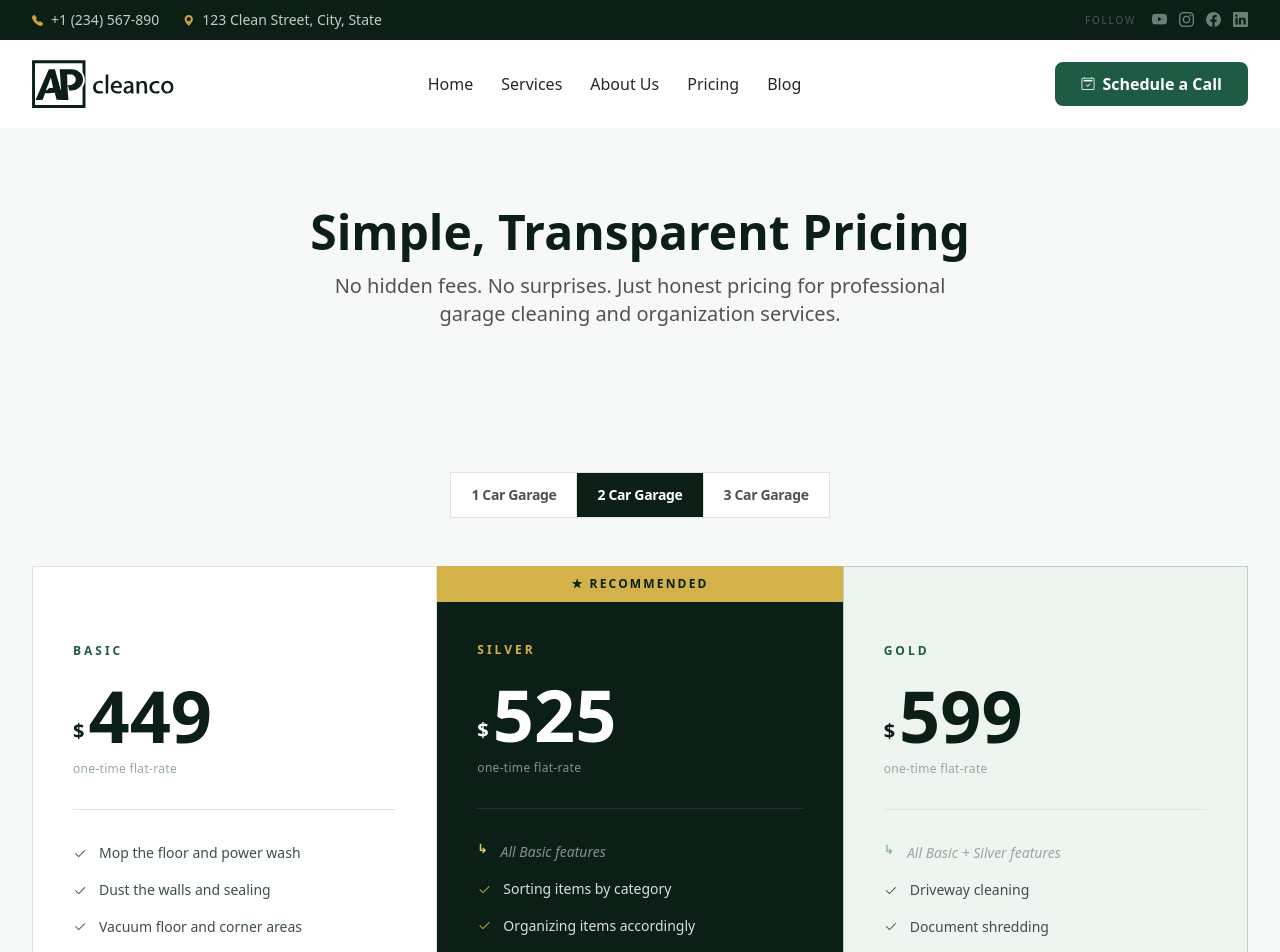
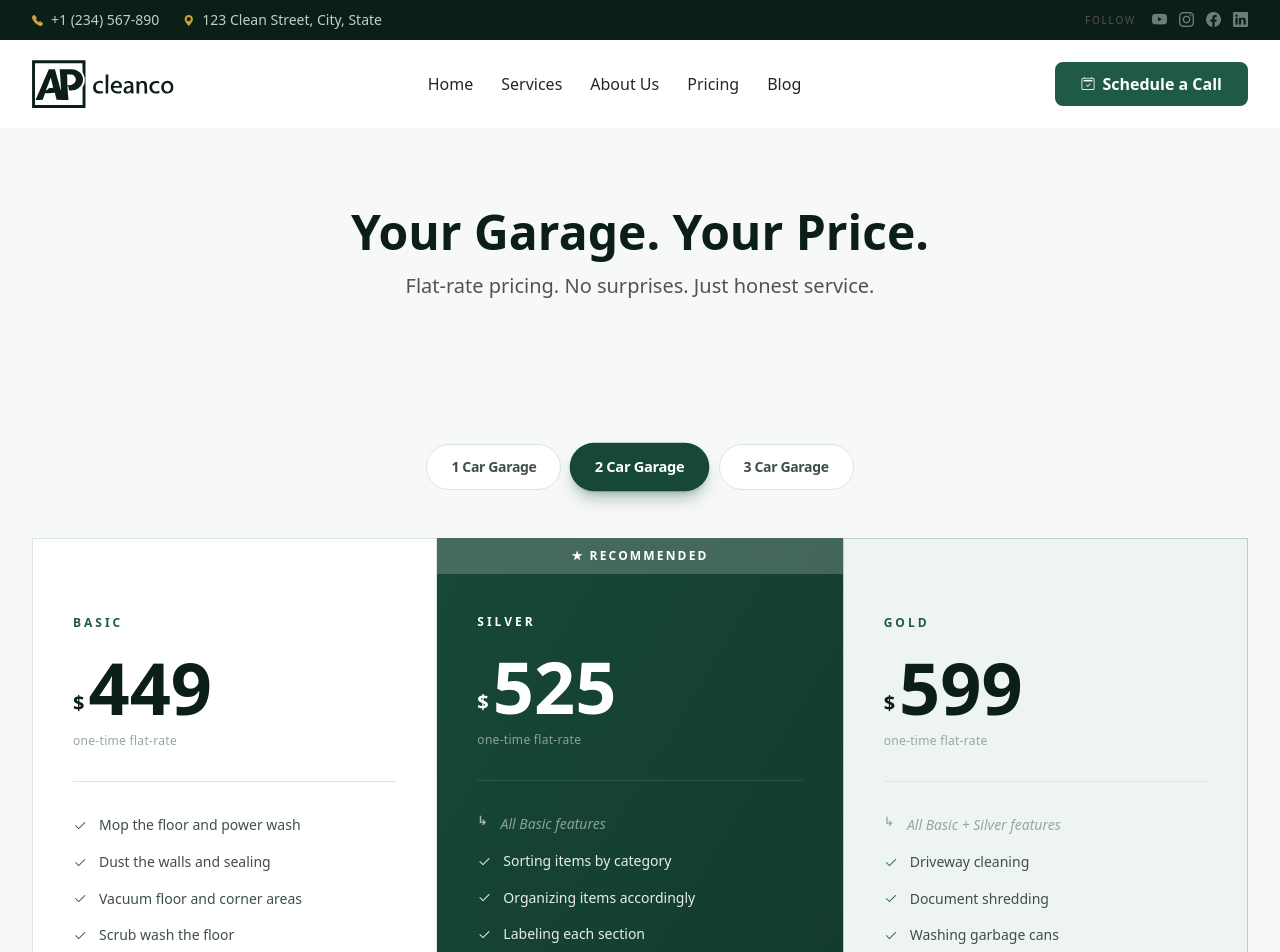
Before and after one commit to website-vikreta/apcleanco, a Next.js app: page /pricing in a window 1280 px wide. Shown: the top 952 px of the page. Built offline with nearby package versions, Linux system fonts and the light colour scheme.

Commit message:
pricing: garage size selector enhancement, header copy refresh, primary gradient for recommended card

```diff
--- a/components/pricing/PricingHeader.tsx
+++ b/components/pricing/PricingHeader.tsx
@@ -6,11 +6,10 @@ export const PricingHeader: React.FC = () => {
   return (
     <header className="max-w-4xl mx-auto px-4 sm:px-6 lg:px-8 text-center">
       <h1 className="text-4xl md:text-5xl font-bold text-neutral-900 mb-4">
-        Simple, Transparent Pricing
+        Your Garage. Your Price.
       </h1>
       <p className="text-lg md:text-xl text-neutral-600 max-w-2xl mx-auto">
-        No hidden fees. No surprises. Just honest pricing for professional
-        garage cleaning and organization services.
+        Flat-rate pricing. No surprises. Just honest service.
       </p>
     </header>
   )
--- a/components/pricing/PricingTable.tsx
+++ b/components/pricing/PricingTable.tsx
@@ -57,27 +57,26 @@ export const PricingTable: React.FC = () => {
       <div className="flex justify-center mb-12 px-4 sm:px-0">
         <fieldset className="w-full sm:w-auto">
           <legend className="sr-only">Select your garage size</legend>
-          <div className="flex w-full sm:w-auto sm:inline-flex bg-white border border-neutral-200" role="group">
-            {GARAGE_SIZES.map((s, i) => (
-              <React.Fragment key={s.value}>
-                {i > 0 && <div className="w-px bg-neutral-200 shrink-0" aria-hidden="true" />}
+          <div className="flex gap-3 w-full sm:w-auto sm:inline-flex flex-wrap justify-center" role="group">
+            {GARAGE_SIZES.map((s) => (
               <button
+                key={s.value}
                 type="button"
                 onClick={() => handleSizeChange(s.value)}
                 aria-pressed={size === s.value}
                 className={`
-                    flex-1 sm:flex-none px-3 sm:px-5 py-3 text-sm font-semibold tracking-tight transition-colors duration-200
+                  px-6 sm:px-6 py-3 rounded-full text-sm font-semibold tracking-tight
+                  transition-all duration-300 ease-out
                   focus-visible:outline-2 focus-visible:outline-offset-2 focus-visible:outline-primary-500
                   ${size === s.value
-                      ? 'bg-primary-900 text-white'
-                      : 'text-neutral-600 hover:text-primary-900 hover:bg-neutral-50'
+                    ? 'bg-primary-600 text-white shadow-lg shadow-primary-600/30 scale-105'
+                    : 'bg-white text-neutral-700 border border-neutral-200 hover:scale-102 hover:shadow-md hover:shadow-neutral-200/50'
                   }
                 `}
               >
                 <span className="hidden sm:inline">{s.label}</span>
                 <span className="sm:hidden">{s.label.replace(' Garage', '')}</span>
               </button>
-              </React.Fragment>
             ))}
           </div>
         </fieldset>
@@ -101,7 +100,7 @@ export const PricingTable: React.FC = () => {
               className={`
                 pricing-card flex flex-col
                 ${isRecommended
-                  ? 'bg-primary-900 z-10 order-first md:order-0'
+                  ? 'bg-linear-to-br from-primary-600 to-primary-700 z-10 order-first md:order-0'
                   : plan.id === 'gold'
                     ? 'bg-primary-50 border border-primary-200'
                     : 'bg-white border border-neutral-200'
@@ -109,12 +108,12 @@ export const PricingTable: React.FC = () => {
               `}
               aria-label={`${plan.name} plan — $${price} for a ${currentSizeLabel}`}
             >
-              {/* ── Top bar: gold badge (recommended) or invisible spacer ───── */}
+              {/* ── Top bar: subtle badge (recommended) or invisible spacer ───── */}
               <div
                 className={`
                   py-2.5 text-xs font-extrabold tracking-[0.18em] uppercase text-center
                   ${isRecommended
-                    ? 'bg-accent-400 text-primary-900'
+                    ? 'bg-white/20 text-white'
                     : 'text-transparent select-none'
                   }
                 `}
@@ -129,7 +128,7 @@ export const PricingTable: React.FC = () => {
                 {/* Plan name */}
                 <h3 className={`
                   text-xs font-extrabold tracking-[0.25em] uppercase mb-5
-                  ${isRecommended ? 'text-accent-400' : 'text-primary-500'}
+                  ${isRecommended ? 'text-white' : 'text-primary-500'}
                 `}>
                   {plan.name}
                 </h3>
@@ -168,8 +167,8 @@ export const PricingTable: React.FC = () => {
                           className={`
                             shrink-0 mt-0.5 leading-none
                             ${isInherit
-                              ? `text-xs font-bold tracking-widest ${isRecommended ? 'text-accent-300' : 'text-primary-300'}`
-                              : isRecommended ? 'text-accent-400' : 'text-primary-500'
+                              ? `text-xs font-bold tracking-widest ${isRecommended ? 'text-white/60' : 'text-primary-300'}`
+                              : isRecommended ? 'text-white' : 'text-primary-500'
                             }
                           `}
                           aria-hidden="true"
@@ -183,7 +182,7 @@ export const PricingTable: React.FC = () => {
                           text-sm leading-relaxed
                           ${isInherit
                             ? (isRecommended ? 'text-white/50 italic' : 'text-neutral-400 italic')
-                            : (isRecommended ? 'text-white/85' : 'text-neutral-700')
+                            : (isRecommended ? 'text-white/90' : 'text-neutral-700')
                           }
                         `}>
                           {feat}
```
Lines whose indentation alone changed are shown as unchanged.
